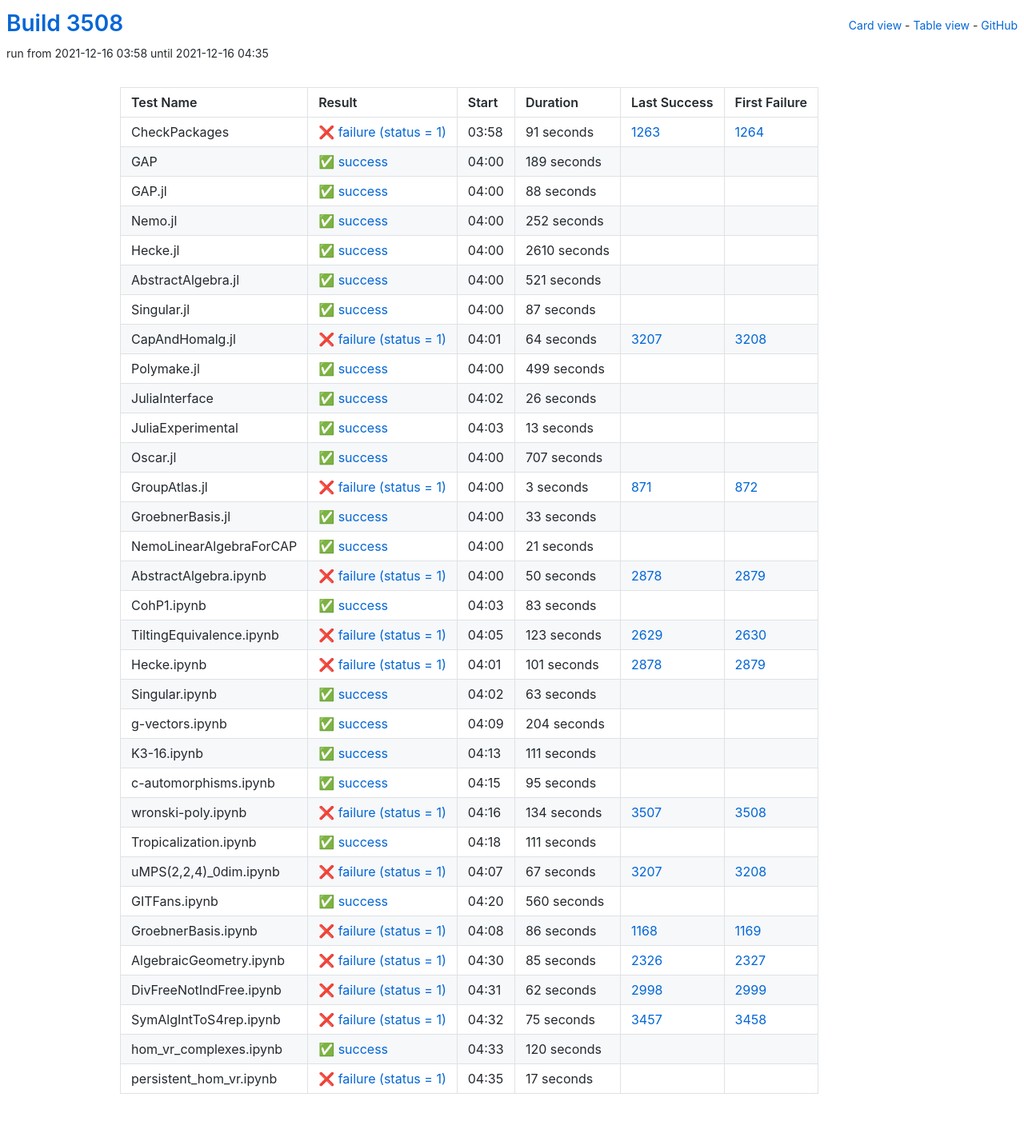
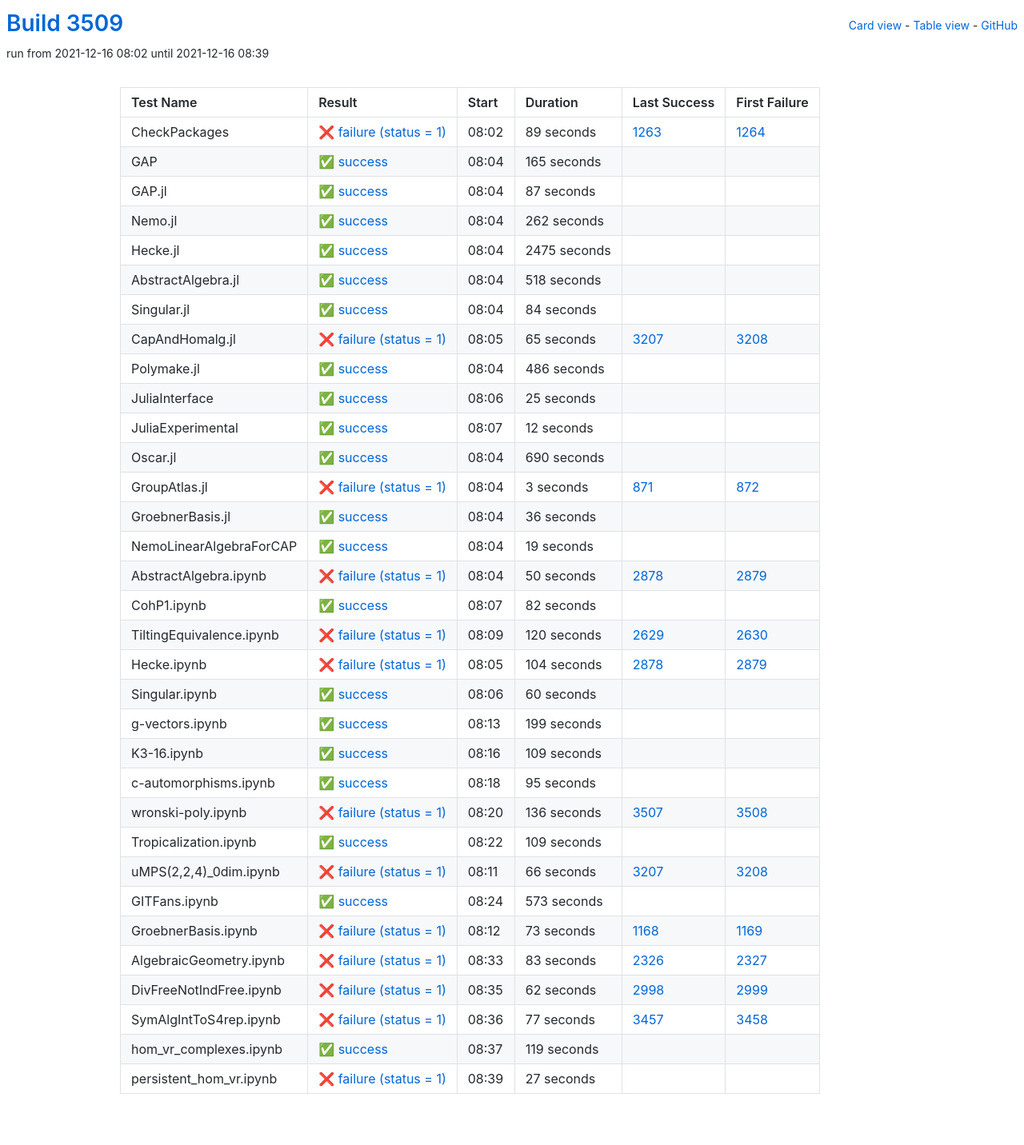
Before and after one commit to oscar-system/oscar-ci-status-stable, a Jekyll site: the page built from table.html, in a window 1280 px wide. Shown: the whole page at 80% size. Built offline with Jekyll 4.4.1, drawn with Linux system fonts in a browser that asks for light colours.

Commit message:
Build #3509

```diff
--- a/_data/ci.yml
+++ b/_data/ci.yml
@@ -1,6 +1,6 @@
 ---
-build: 3508
-build_url: https://oscarci.mathematik.uni-kl.de/job/oscar-stable/3508/
+build: 3509
+build_url: https://oscarci.mathematik.uni-kl.de/job/oscar-stable/3509/
 job: oscar-stable
 organization: oscar-system
 repo: oscar-ci-status-stable
@@ -8,80 +8,32 @@ repourl: https://github.com/oscar-system/oscar-ci-status-stable
 tests:
 - name: CheckPackages
   id: checkpackages
-  log: https://oscarci.mathematik.uni-kl.de/job/oscar-stable/3508/artifact/logs/build-3508/CheckPackages.log
-  start: 2021-12-16 03:58
+  log: https://oscarci.mathematik.uni-kl.de/job/oscar-stable/3509/artifact/logs/build-3509/CheckPackages.log
+  start: 2021-12-16 08:02
   success: false
   exitcode: 1
   status: failure
-  duration: 91
+  duration: 89
   last_success: 1263
   last_success_url: https://oscarci.mathematik.uni-kl.de/job/oscar-stable/1263/
   first_failure: 1264
   first_failure_url: https://oscarci.mathematik.uni-kl.de/job/oscar-stable/1264/
 - name: GAP
   id: gap
-  log: https://oscarci.mathematik.uni-kl.de/job/oscar-stable/3508/artifact/logs/build-3508/GAP.log
-  start: 2021-12-16 04:00
+  log: https://oscarci.mathematik.uni-kl.de/job/oscar-stable/3509/artifact/logs/build-3509/GAP.log
+  start: 2021-12-16 08:04
   success: true
   exitcode: 0
   status: success
-  duration: 189
+  duration: 165
   last_success: false
   last_success_url:
   first_failure: false
   first_failure_url:
 - name: GAP.jl
   id: gap-jl
-  log: https://oscarci.mathematik.uni-kl.de/job/oscar-stable/3508/artifact/logs/build-3508/GAP.jl.log
-  start: 2021-12-16 04:00
-  success: true
-  exitcode: 0
-  status: success
-  duration: 88
-  last_success: false
-  last_success_url:
-  first_failure: false
-  first_failure_url:
-- name: Nemo.jl
-  id: nemo-jl
-  log: https://oscarci.mathematik.uni-kl.de/job/oscar-stable/3508/artifact/logs/build-3508/Nemo.jl.log
-  start: 2021-12-16 04:00
-  success: true
-  exitcode: 0
-  status: success
-  duration: 252
-  last_success: false
-  last_success_url:
-  first_failure: false
-  first_failure_url:
-- name: Hecke.jl
-  id: hecke-jl
-  log: https://oscarci.mathematik.uni-kl.de/job/oscar-stable/3508/artifact/logs/build-3508/Hecke.jl.log
-  start: 2021-12-16 04:00
-  success: true
-  exitcode: 0
-  status: success
-  duration: 2610
-  last_success: false
-  last_success_url:
-  first_failure: false
-  first_failure_url:
-- name: AbstractAlgebra.jl
-  id: abstractalgebra-jl
-  log: https://oscarci.mathematik.uni-kl.de/job/oscar-stable/3508/artifact/logs/build-3508/AbstractAlgebra.jl.log
-  start: 2021-12-16 04:00
-  success: true
-  exitcode: 0
-  status: success
-  duration: 521
-  last_success: false
-  last_success_url:
-  first_failure: false
-  first_failure_url:
-- name: Singular.jl
-  id: singular-jl
-  log: https://oscarci.mathematik.uni-kl.de/job/oscar-stable/3508/artifact/logs/build-3508/Singular.jl.log
-  start: 2021-12-16 04:00
+  log: https://oscarci.mathematik.uni-kl.de/job/oscar-stable/3509/artifact/logs/build-3509/GAP.jl.log
+  start: 2021-12-16 08:04
   success: true
   exitcode: 0
   status: success
@@ -90,70 +42,118 @@ tests:
   last_success_url:
   first_failure: false
   first_failure_url:
+- name: Nemo.jl
+  id: nemo-jl
+  log: https://oscarci.mathematik.uni-kl.de/job/oscar-stable/3509/artifact/logs/build-3509/Nemo.jl.log
+  start: 2021-12-16 08:04
+  success: true
+  exitcode: 0
+  status: success
+  duration: 262
+  last_success: false
+  last_success_url:
+  first_failure: false
+  first_failure_url:
+- name: Hecke.jl
+  id: hecke-jl
+  log: https://oscarci.mathematik.uni-kl.de/job/oscar-stable/3509/artifact/logs/build-3509/Hecke.jl.log
+  start: 2021-12-16 08:04
+  success: true
+  exitcode: 0
+  status: success
+  duration: 2475
+  last_success: false
+  last_success_url:
+  first_failure: false
+  first_failure_url:
+- name: AbstractAlgebra.jl
+  id: abstractalgebra-jl
+  log: https://oscarci.mathematik.uni-kl.de/job/oscar-stable/3509/artifact/logs/build-3509/AbstractAlgebra.jl.log
+  start: 2021-12-16 08:04
+  success: true
+  exitcode: 0
+  status: success
+  duration: 518
+  last_success: false
+  last_success_url:
+  first_failure: false
+  first_failure_url:
+- name: Singular.jl
+  id: singular-jl
+  log: https://oscarci.mathematik.uni-kl.de/job/oscar-stable/3509/artifact/logs/build-3509/Singular.jl.log
+  start: 2021-12-16 08:04
+  success: true
+  exitcode: 0
+  status: success
+  duration: 84
+  last_success: false
+  last_success_url:
+  first_failure: false
+  first_failure_url:
 - name: CapAndHomalg.jl
   id: capandhomalg-jl
-  log: https://oscarci.mathematik.uni-kl.de/job/oscar-stable/3508/artifact/logs/build-3508/CapAndHomalg.jl.log
-  start: 2021-12-16 04:01
+  log: https://oscarci.mathematik.uni-kl.de/job/oscar-stable/3509/artifact/logs/build-3509/CapAndHomalg.jl.log
+  start: 2021-12-16 08:05
   success: false
   exitcode: 1
   status: failure
-  duration: 64
+  duration: 65
   last_success: 3207
   last_success_url: https://oscarci.mathematik.uni-kl.de/job/oscar-stable/3207/
   first_failure: 3208
   first_failure_url: https://oscarci.mathematik.uni-kl.de/job/oscar-stable/3208/
 - name: Polymake.jl
   id: polymake-jl
-  log: https://oscarci.mathematik.uni-kl.de/job/oscar-stable/3508/artifact/logs/build-3508/Polymake.jl.log
-  start: 2021-12-16 04:00
+  log: https://oscarci.mathematik.uni-kl.de/job/oscar-stable/3509/artifact/logs/build-3509/Polymake.jl.log
+  start: 2021-12-16 08:04
   success: true
   exitcode: 0
   status: success
-  duration: 499
+  duration: 486
   last_success: false
   last_success_url:
   first_failure: false
   first_failure_url:
 - name: JuliaInterface
   id: juliainterface
-  log: https://oscarci.mathematik.uni-kl.de/job/oscar-stable/3508/artifact/logs/build-3508/JuliaInterface.log
-  start: 2021-12-16 04:02
+  log: https://oscarci.mathematik.uni-kl.de/job/oscar-stable/3509/artifact/logs/build-3509/JuliaInterface.log
+  start: 2021-12-16 08:06
   success: true
   exitcode: 0
   status: success
-  duration: 26
+  duration: 25
   last_success: false
   last_success_url:
   first_failure: false
   first_failure_url:
 - name: JuliaExperimental
   id: juliaexperimental
-  log: https://oscarci.mathematik.uni-kl.de/job/oscar-stable/3508/artifact/logs/build-3508/JuliaExperimental.log
-  start: 2021-12-16 04:03
+  log: https://oscarci.mathematik.uni-kl.de/job/oscar-stable/3509/artifact/logs/build-3509/JuliaExperimental.log
+  start: 2021-12-16 08:07
   success: true
   exitcode: 0
   status: success
-  duration: 13
+  duration: 12
   last_success: false
   last_success_url:
   first_failure: false
   first_failure_url:
 - name: Oscar.jl
   id: oscar-jl
-  log: https://oscarci.mathematik.uni-kl.de/job/oscar-stable/3508/artifact/logs/build-3508/Oscar.jl.log
-  start: 2021-12-16 04:00
+  log: https://oscarci.mathematik.uni-kl.de/job/oscar-stable/3509/artifact/logs/build-3509/Oscar.jl.log
+  start: 2021-12-16 08:04
   success: true
   exitcode: 0
   status: success
-  duration: 707
+  duration: 690
   last_success: false
   last_success_url:
   first_failure: false
   first_failure_url:
 - name: GroupAtlas.jl
   id: groupatlas-jl
-  log: https://oscarci.mathematik.uni-kl.de/job/oscar-stable/3508/artifact/logs/build-3508/GroupAtlas.jl.log
-  start: 2021-12-16 04:00
+  log: https://oscarci.mathematik.uni-kl.de/job/oscar-stable/3509/artifact/logs/build-3509/GroupAtlas.jl.log
+  start: 2021-12-16 08:04
   success: false
   exitcode: 1
   status: failure
@@ -164,32 +164,32 @@ tests:
   first_failure_url: https://oscarci.mathematik.uni-kl.de/job/oscar-stable/872/
 - name: GroebnerBasis.jl
   id: groebnerbasis-jl
-  log: https://oscarci.mathematik.uni-kl.de/job/oscar-stable/3508/artifact/logs/build-3508/GroebnerBasis.jl.log
-  start: 2021-12-16 04:00
+  log: https://oscarci.mathematik.uni-kl.de/job/oscar-stable/3509/artifact/logs/build-3509/GroebnerBasis.jl.log
+  start: 2021-12-16 08:04
   success: true
   exitcode: 0
   status: success
-  duration: 33
+  duration: 36
   last_success: false
   last_success_url:
   first_failure: false
   first_failure_url:
 - name: NemoLinearAlgebraForCAP
   id: nemolinearalgebraforcap
-  log: https://oscarci.mathematik.uni-kl.de/job/oscar-stable/3508/artifact/logs/build-3508/NemoLinearAlgebraForCAP.log
-  start: 2021-12-16 04:00
+  log: https://oscarci.mathematik.uni-kl.de/job/oscar-stable/3509/artifact/logs/build-3509/NemoLinearAlgebraForCAP.log
+  start: 2021-12-16 08:04
   success: true
   exitcode: 0
   status: success
-  duration: 21
+  duration: 19
   last_success: false
   last_success_url:
   first_failure: false
   first_failure_url:
 - name: AbstractAlgebra.ipynb
   id: abstractalgebra-ipynb
-  log: https://oscarci.mathematik.uni-kl.de/job/oscar-stable/3508/artifact/logs/build-3508/AbstractAlgebra.ipynb.log
-  start: 2021-12-16 04:00
+  log: https://oscarci.mathematik.uni-kl.de/job/oscar-stable/3509/artifact/logs/build-3509/AbstractAlgebra.ipynb.log
+  start: 2021-12-16 08:04
   success: false
   exitcode: 1
   status: failure
@@ -200,80 +200,80 @@ tests:
   first_failure_url: https://oscarci.mathematik.uni-kl.de/job/oscar-stable/2879/
 - name: CohP1.ipynb
   id: cohp1-ipynb
-  log: https://oscarci.mathematik.uni-kl.de/job/oscar-stable/3508/artifact/logs/build-3508/CohP1.ipynb.log
-  start: 2021-12-16 04:03
+  log: https://oscarci.mathematik.uni-kl.de/job/oscar-stable/3509/artifact/logs/build-3509/CohP1.ipynb.log
+  start: 2021-12-16 08:07
   success: true
   exitcode: 0
   status: success
-  duration: 83
+  duration: 82
   last_success: false
   last_success_url:
   first_failure: false
   first_failure_url:
 - name: TiltingEquivalence.ipynb
   id: tiltingequivalence-ipynb
-  log: https://oscarci.mathematik.uni-kl.de/job/oscar-stable/3508/artifact/logs/build-3508/TiltingEquivalence.ipynb.log
-  start: 2021-12-16 04:05
+  log: https://oscarci.mathematik.uni-kl.de/job/oscar-stable/3509/artifact/logs/build-3509/TiltingEquivalence.ipynb.log
+  start: 2021-12-16 08:09
   success: false
   exitcode: 1
   status: failure
-  duration: 123
+  duration: 120
   last_success: 2629
   last_success_url: https://oscarci.mathematik.uni-kl.de/job/oscar-stable/2629/
   first_failure: 2630
   first_failure_url: https://oscarci.mathematik.uni-kl.de/job/oscar-stable/2630/
 - name: Hecke.ipynb
   id: hecke-ipynb
-  log: https://oscarci.mathematik.uni-kl.de/job/oscar-stable/3508/artifact/logs/build-3508/Hecke.ipynb.log
-  start: 2021-12-16 04:01
+  log: https://oscarci.mathematik.uni-kl.de/job/oscar-stable/3509/artifact/logs/build-3509/Hecke.ipynb.log
+  start: 2021-12-16 08:05
   success: false
   exitcode: 1
   status: failure
-  duration: 101
+  duration: 104
   last_success: 2878
   last_success_url: https://oscarci.mathematik.uni-kl.de/job/oscar-stable/2878/
   first_failure: 2879
   first_failure_url: https://oscarci.mathematik.uni-kl.de/job/oscar-stable/2879/
 - name: Singular.ipynb
   id: singular-ipynb
-  log: https://oscarci.mathematik.uni-kl.de/job/oscar-stable/3508/artifact/logs/build-3508/Singular.ipynb.log
-  start: 2021-12-16 04:02
+  log: https://oscarci.mathematik.uni-kl.de/job/oscar-stable/3509/artifact/logs/build-3509/Singular.ipynb.log
+  start: 2021-12-16 08:06
   success: true
   exitcode: 0
   status: success
-  duration: 63
+  duration: 60
   last_success: false
   last_success_url:
   first_failure: false
   first_failure_url:
 - name: g-vectors.ipynb
   id: g-vectors-ipynb
-  log: https://oscarci.mathematik.uni-kl.de/job/oscar-stable/3508/artifact/logs/build-3508/g-vectors.ipynb.log
-  start: 2021-12-16 04:09
+  log: https://oscarci.mathematik.uni-kl.de/job/oscar-stable/3509/artifact/logs/build-3509/g-vectors.ipynb.log
+  start: 2021-12-16 08:13
   success: true
   exitcode: 0
   status: success
-  duration: 204
+  duration: 199
   last_success: false
   last_success_url:
   first_failure: false
   first_failure_url:
 - name: K3-16.ipynb
   id: k3-16-ipynb
-  log: https://oscarci.mathematik.uni-kl.de/job/oscar-stable/3508/artifact/logs/build-3508/K3-16.ipynb.log
-  start: 2021-12-16 04:13
+  log: https://oscarci.mathematik.uni-kl.de/job/oscar-stable/3509/artifact/logs/build-3509/K3-16.ipynb.log
+  start: 2021-12-16 08:16
   success: true
   exitcode: 0
   status: success
-  duration: 111
+  duration: 109
   last_success: false
   last_success_url:
   first_failure: false
   first_failure_url:
 - name: c-automorphisms.ipynb
   id: c-automorphisms-ipynb
-  log: https://oscarci.mathematik.uni-kl.de/job/oscar-stable/3508/artifact/logs/build-3508/c-automorphisms.ipynb.log
-  start: 2021-12-16 04:15
+  log: https://oscarci.mathematik.uni-kl.de/job/oscar-stable/3509/artifact/logs/build-3509/c-automorphisms.ipynb.log
+  start: 2021-12-16 08:18
   success: true
   exitcode: 0
   status: success
@@ -284,80 +284,80 @@ tests:
   first_failure_url:
 - name: wronski-poly.ipynb
   id: wronski-poly-ipynb
-  log: https://oscarci.mathematik.uni-kl.de/job/oscar-stable/3508/artifact/logs/build-3508/wronski-poly.ipynb.log
-  start: 2021-12-16 04:16
+  log: https://oscarci.mathematik.uni-kl.de/job/oscar-stable/3509/artifact/logs/build-3509/wronski-poly.ipynb.log
+  start: 2021-12-16 08:20
   success: false
   exitcode: 1
   status: failure
-  duration: 134
+  duration: 136
   last_success: 3507
   last_success_url: https://oscarci.mathematik.uni-kl.de/job/oscar-stable/3507/
   first_failure: 3508
   first_failure_url: https://oscarci.mathematik.uni-kl.de/job/oscar-stable/3508/
 - name: Tropicalization.ipynb
   id: tropicalization-ipynb
-  log: https://oscarci.mathematik.uni-kl.de/job/oscar-stable/3508/artifact/logs/build-3508/Tropicalization.ipynb.log
-  start: 2021-12-16 04:18
+  log: https://oscarci.mathematik.uni-kl.de/job/oscar-stable/3509/artifact/logs/build-3509/Tropicalization.ipynb.log
+  start: 2021-12-16 08:22
   success: true
   exitcode: 0
   status: success
-  duration: 111
+  duration: 109
   last_success: false
   last_success_url:
   first_failure: false
   first_failure_url:
 - name: uMPS(2,2,4)_0dim.ipynb
   id: umps-2-2-4-0dim-ipynb
-  log: https://oscarci.mathematik.uni-kl.de/job/oscar-stable/3508/artifact/logs/build-3508/uMPS-2-2-4-_0dim.ipynb.log
-  start: 2021-12-16 04:07
+  log: https://oscarci.mathematik.uni-kl.de/job/oscar-stable/3509/artifact/logs/build-3509/uMPS-2-2-4-_0dim.ipynb.log
+  start: 2021-12-16 08:11
   success: false
   exitcode: 1
   status: failure
-  duration: 67
+  duration: 66
   last_success: 3207
   last_success_url: https://oscarci.mathematik.uni-kl.de/job/oscar-stable/3207/
   first_failure: 3208
   first_failure_url: https://oscarci.mathematik.uni-kl.de/job/oscar-stable/3208/
 - name: GITFans.ipynb
   id: gitfans-ipynb
-  log: https://oscarci.mathematik.uni-kl.de/job/oscar-stable/3508/artifact/logs/build-3508/GITFans.ipynb.log
-  start: 2021-12-16 04:20
+  log: https://oscarci.mathematik.uni-kl.de/job/oscar-stable/3509/artifact/logs/build-3509/GITFans.ipynb.log
+  start: 2021-12-16 08:24
   success: true
   exitcode: 0
   status: success
-  duration: 560
+  duration: 573
   last_success: false
   last_success_url:
   first_failure: false
   first_failure_url:
 - name: GroebnerBasis.ipynb
   id: groebnerbasis-ipynb
-  log: https://oscarci.mathematik.uni-kl.de/job/oscar-stable/3508/artifact/logs/build-3508/GroebnerBasis.ipynb.log
-  start: 2021-12-16 04:08
+  log: https://oscarci.mathematik.uni-kl.de/job/oscar-stable/3509/artifact/logs/build-3509/GroebnerBasis.ipynb.log
+  start: 2021-12-16 08:12
   success: false
   exitcode: 1
   status: failure
-  duration: 86
+  duration: 73
   last_success: 1168
   last_success_url: https://oscarci.mathematik.uni-kl.de/job/oscar-stable/1168/
   first_failure: 1169
   first_failure_url: https://oscarci.mathematik.uni-kl.de/job/oscar-stable/1169/
 - name: AlgebraicGeometry.ipynb
   id: algebraicgeometry-ipynb
-  log: https://oscarci.mathematik.uni-kl.de/job/oscar-stable/3508/artifact/logs/build-3508/AlgebraicGeometry.ipynb.log
-  start: 2021-12-16 04:30
+  log: https://oscarci.mathematik.uni-kl.de/job/oscar-stable/3509/artifact/logs/build-3509/AlgebraicGeometry.ipynb.log
+  start: 2021-12-16 08:33
   success: false
   exitcode: 1
   status: failure
-  duration: 85
+  duration: 83
   last_success: 2326
   last_success_url: https://oscarci.mathematik.uni-kl.de/job/oscar-stable/2326/
   first_failure: 2327
   first_failure_url: https://oscarci.mathematik.uni-kl.de/job/oscar-stable/2327/
 - name: DivFreeNotIndFree.ipynb
   id: divfreenotindfree-ipynb
-  log: https://oscarci.mathematik.uni-kl.de/job/oscar-stable/3508/artifact/logs/build-3508/DivFreeNotIndFree.ipynb.log
-  start: 2021-12-16 04:31
+  log: https://oscarci.mathematik.uni-kl.de/job/oscar-stable/3509/artifact/logs/build-3509/DivFreeNotIndFree.ipynb.log
+  start: 2021-12-16 08:35
   success: false
   exitcode: 1
   status: failure
@@ -368,36 +368,36 @@ tests:
   first_failure_url: https://oscarci.mathematik.uni-kl.de/job/oscar-stable/2999/
 - name: SymAlgIntToS4rep.ipynb
   id: symalginttos4rep-ipynb
-  log: https://oscarci.mathematik.uni-kl.de/job/oscar-stable/3508/artifact/logs/build-3508/SymAlgIntToS4rep.ipynb.log
-  start: 2021-12-16 04:32
+  log: https://oscarci.mathematik.uni-kl.de/job/oscar-stable/3509/artifact/logs/build-3509/SymAlgIntToS4rep.ipynb.log
+  start: 2021-12-16 08:36
   success: false
   exitcode: 1
   status: failure
-  duration: 75
+  duration: 77
   last_success: 3457
   last_success_url: https://oscarci.mathematik.uni-kl.de/job/oscar-stable/3457/
   first_failure: 3458
   first_failure_url: https://oscarci.mathematik.uni-kl.de/job/oscar-stable/3458/
 - name: hom_vr_complexes.ipynb
   id: hom-vr-complexes-ipynb
-  log: https://oscarci.mathematik.uni-kl.de/job/oscar-stable/3508/artifact/logs/build-3508/hom_vr_complexes.ipynb.log
-  start: 2021-12-16 04:33
+  log: https://oscarci.mathematik.uni-kl.de/job/oscar-stable/3509/artifact/logs/build-3509/hom_vr_complexes.ipynb.log
+  start: 2021-12-16 08:37
   success: true
   exitcode: 0
   status: success
-  duration: 120
+  duration: 119
   last_success: false
   last_success_url:
   first_failure: false
   first_failure_url:
 - name: persistent_hom_vr.ipynb
   id: persistent-hom-vr-ipynb
-  log: https://oscarci.mathematik.uni-kl.de/job/oscar-stable/3508/artifact/logs/build-3508/persistent_hom_vr.ipynb.log
-  start: 2021-12-16 04:35
+  log: https://oscarci.mathematik.uni-kl.de/job/oscar-stable/3509/artifact/logs/build-3509/persistent_hom_vr.ipynb.log
+  start: 2021-12-16 08:39
   success: false
   exitcode: 1
   status: failure
-  duration: 17
+  duration: 27
   last_success: false
   last_success_url:
   first_failure: false
```
Also changed, not shown: README.md.
